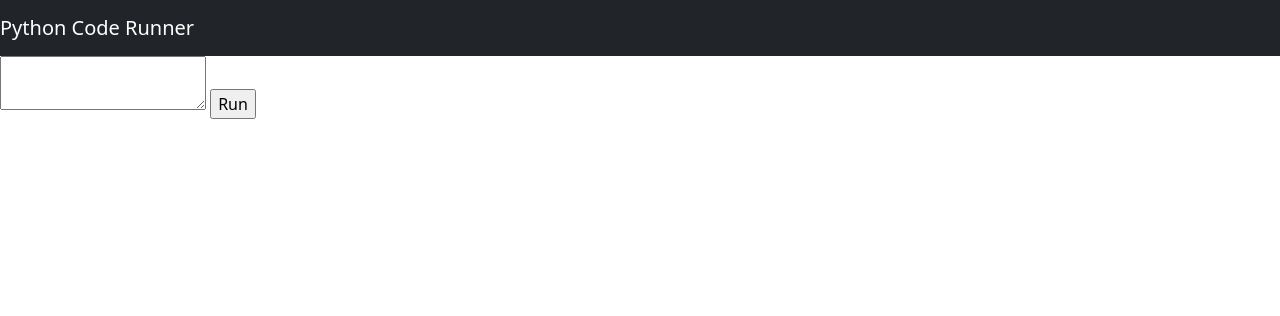
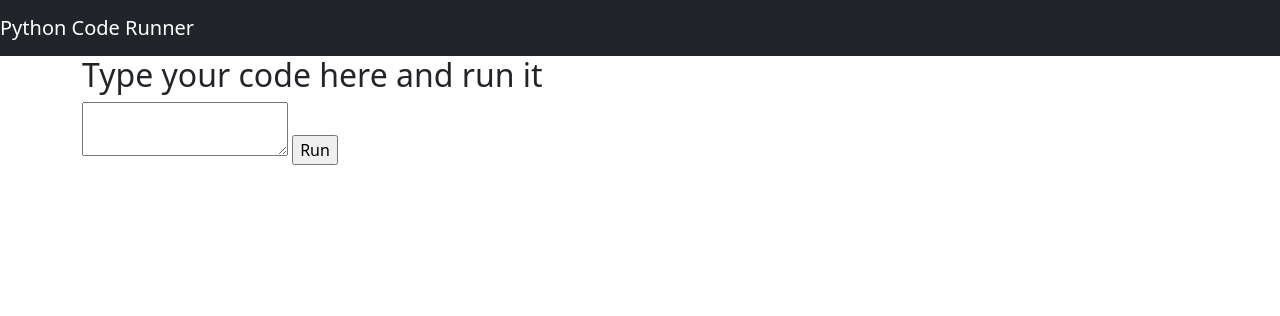
Before and after one commit to KarMukh/Lab_projects_PA, a Flask app: page / in a window 1280 px wide. Shown: the top 316 px of the page. Run offline with Flask 2, Linux system fonts and the light colour scheme.

Commit message:
Add file

```diff
--- a/templates/form.html
+++ b/templates/form.html
@@ -4,10 +4,13 @@
 {% endblock %}
 
 {% block body %}
+<div class="container">
+    <h2>Type your code here and run it</h2>
     <form action="/execute" method="post">
         <label>
             <textarea name="code"></textarea>
         </label>
         <input type="submit" value="Run">
     </form>
+</div>
 {% endblock %}
--- a/templates/result.html
+++ b/templates/result.html
@@ -5,8 +5,11 @@
 {% endblock %}
 
 {% block body %}
-    <h1>Result</h1>
+<div class="container">
+
+    <h2>Result</h2>
     <pre>{{ result }}</pre>
 
     <a href="/">Back</a>
+</div>
 {% endblock %}
```
